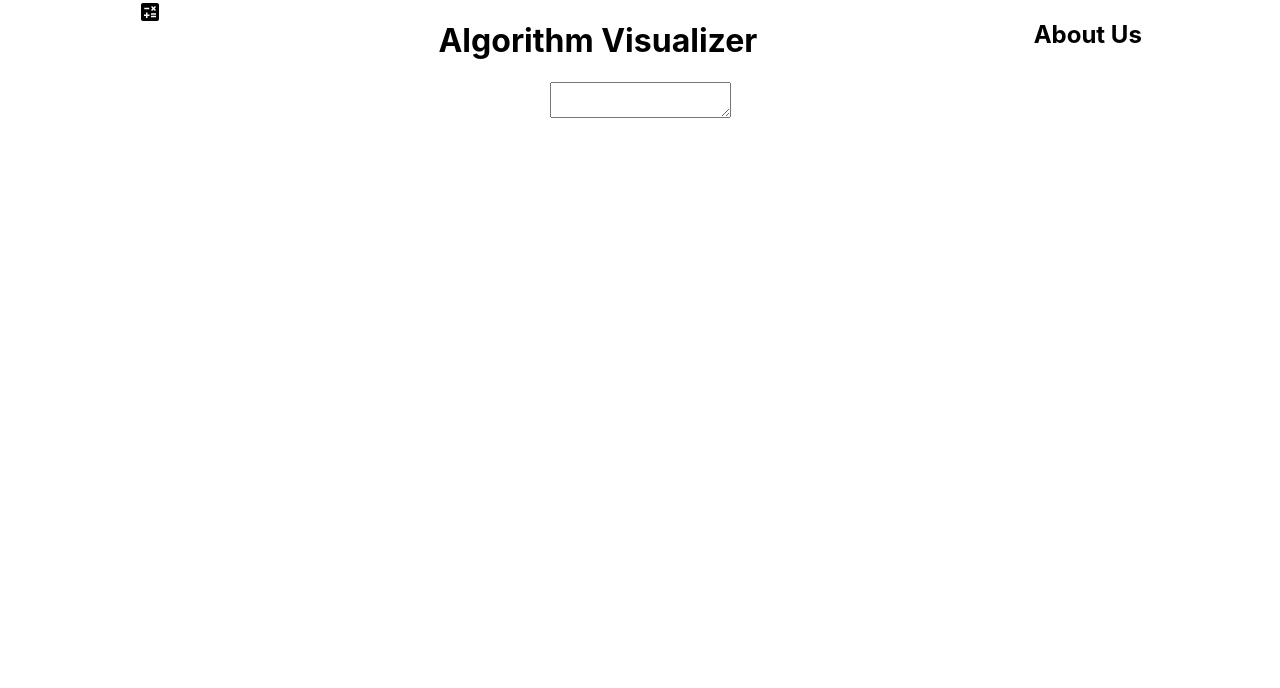
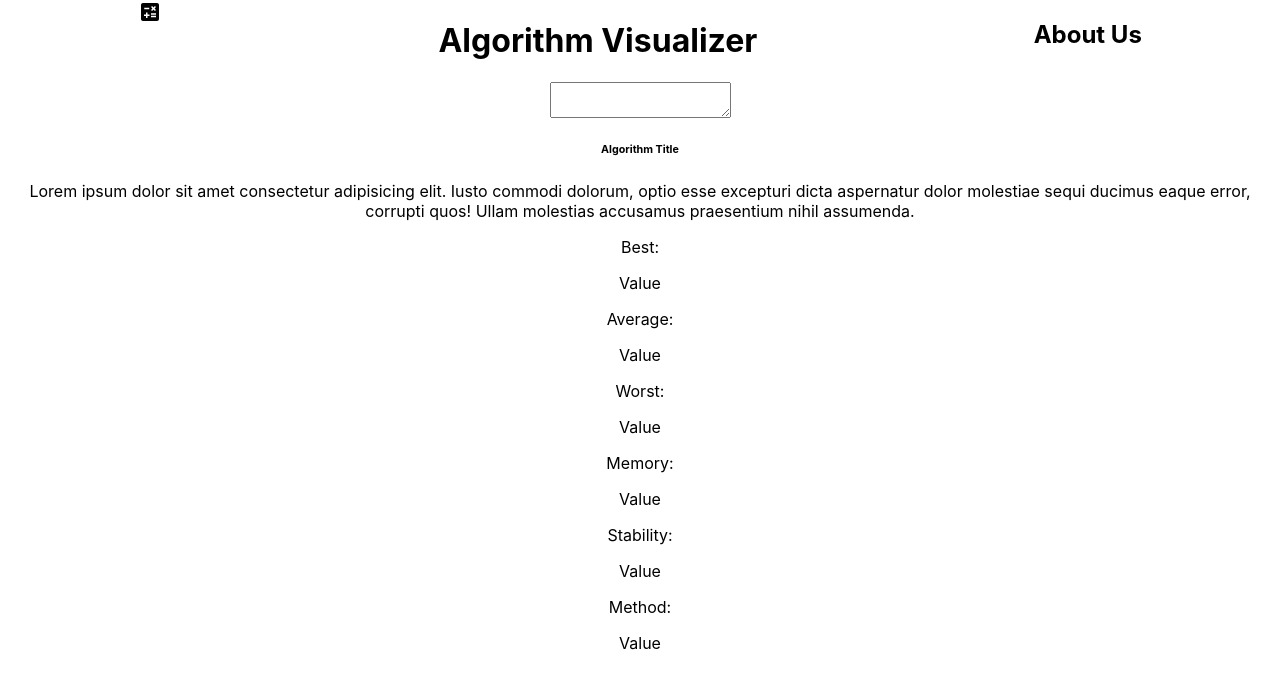
Before and after one commit to mariachi9999/sorting-visualizer, a React (Create React App) app in the folder client/: page / in a window 1280 px wide. Shown: the top 688 px of the page. Built offline with nearby package versions, Linux system fonts and the light colour scheme.

Commit message:
AlgoInfo component wireframe

```diff
--- a/client/src/App.js
+++ b/client/src/App.js
@@ -2,12 +2,14 @@ import logo from "./logo.svg";
 import "./App.css";
 import Header from "./components/Header/Header";
 import InputValues from "./components/InputValues/InputValues";
+import AlgoInfo from "./components/AlgoInfo/AlgoInfo";
 
 function App() {
   return (
     <div className="App">
       <Header />
       <InputValues />
+      <AlgoInfo />
     </div>
   );
 }
--- /dev/null
+++ b/client/src/components/AlgoInfo/AlgoInfo.jsx
@@ -0,0 +1,42 @@
+import React from "react";
+import styles from "./AlgoInfo.module.css";
+
+function AlgoInfo() {
+  return (
+    <div id={styles.container}>
+      <h6>Algorithm Title</h6>
+      <p>
+        Lorem ipsum dolor sit amet consectetur adipisicing elit. Iusto commodi
+        dolorum, optio esse excepturi dicta aspernatur dolor molestiae sequi
+        ducimus eaque error, corrupti quos! Ullam molestias accusamus
+        praesentium nihil assumenda.
+      </p>
+      <div>
+        <span>Best: </span>
+        <p>Value</p>
+      </div>
+      <div>
+        <span>Average: </span>
+        <p>Value</p>
+      </div>
+      <div>
+        <span>Worst: </span>
+        <p>Value</p>
+      </div>
+      <div>
+        <span>Memory: </span>
+        <p>Value</p>
+      </div>
+      <div>
+        <span>Stability: </span>
+        <p>Value</p>
+      </div>
+      <div>
+        <span>Method: </span>
+        <p>Value</p>
+      </div>
+    </div>
+  );
+}
+
+export default AlgoInfo;
--- /dev/null
+++ b/client/src/components/AlgoInfo/AlgoInfo.module.css
@@ -0,0 +1,2 @@
+#container {
+}
```
